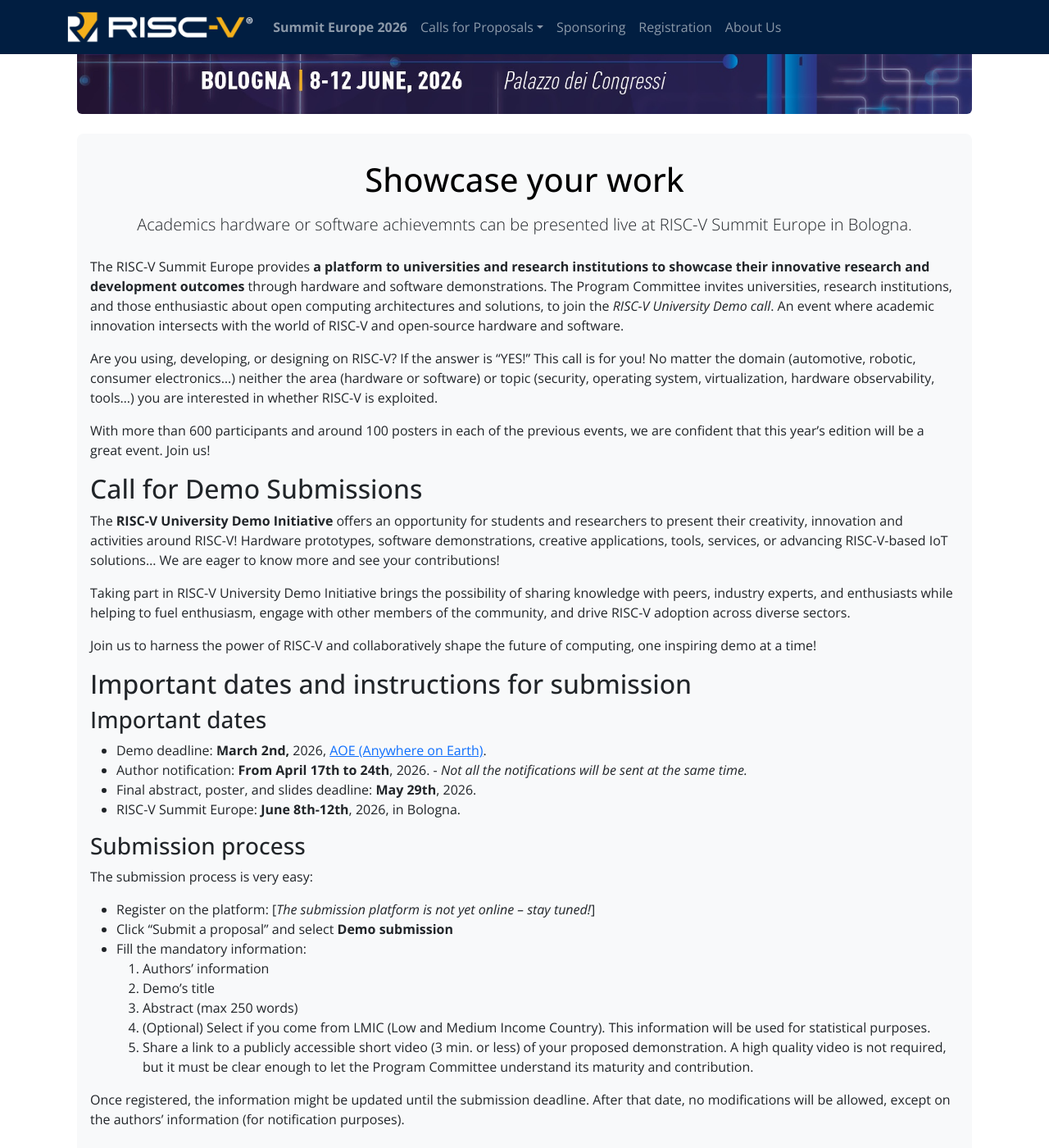
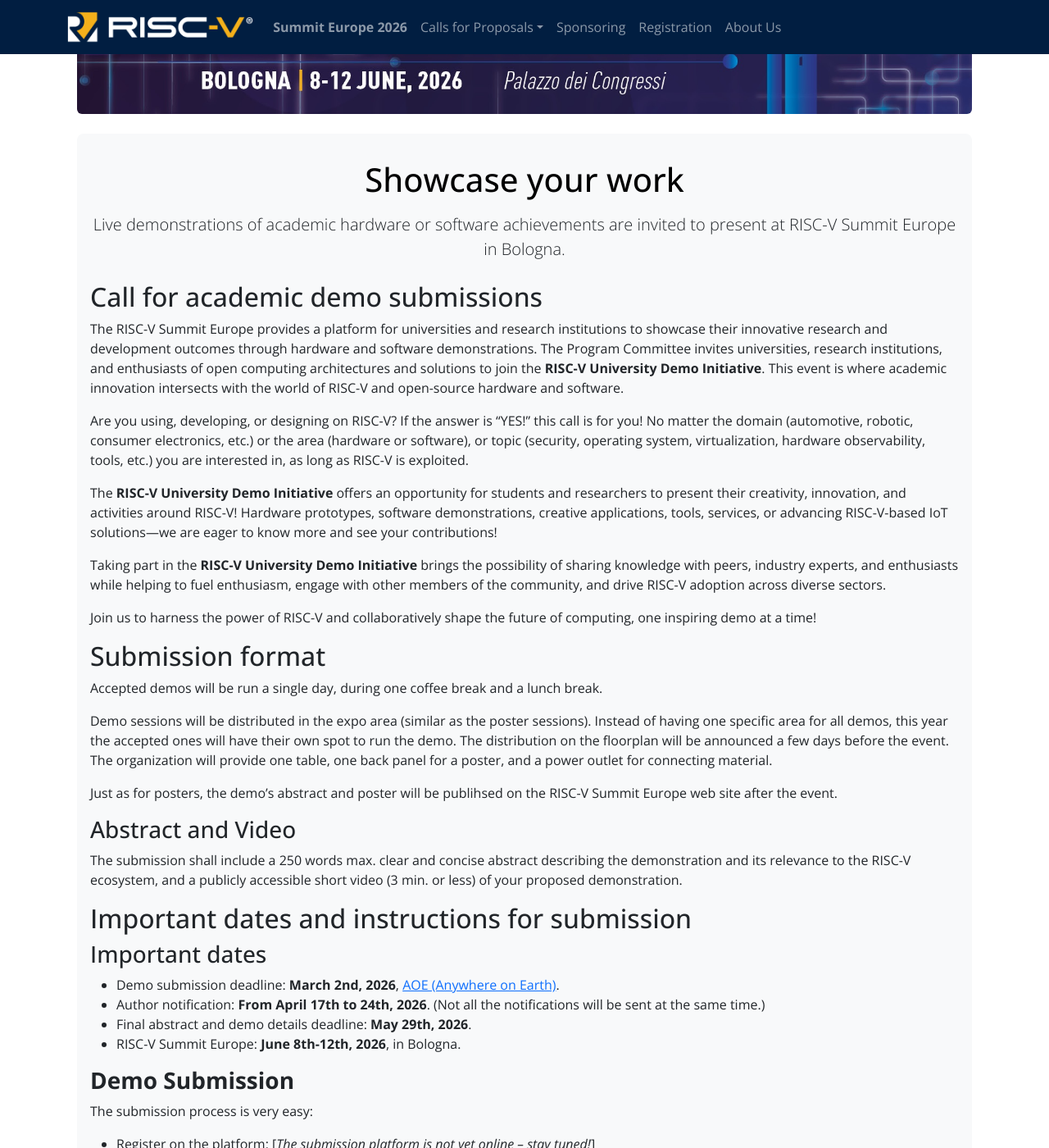
Before and after one commit to riscv-europe/summit-website-development, a Jekyll site: the page built from summit/2026/call-for-demos.md, in a window 1280 px wide and 1400 px high, scrolled down 347 px. Shown: the whole window at 82% size. Built offline with Jekyll 4.4.1, drawn with Linux system fonts in a browser that asks for light colours; some of the changed text lies outside the part shown.

Commit message:
Fix: overal of the CfD.

```diff
--- a/summit/2026/call-for-demos.md
+++ b/summit/2026/call-for-demos.md
@@ -9,39 +9,35 @@
 
 {% include jumboboxstart.html
     title = "Showcase your work"
-    lead = "Academics hardware or software achievemnts can be presented live at RISC-V Summit Europe in Bologna."
+    lead = "Live demonstrations of academic hardware or software achievements are invited to present at RISC-V Summit Europe in Bologna."
 %}
 
-The RISC-V Summit Europe provides **a platform to universities and
+## Call for academic demo submissions
+
+The RISC-V Summit Europe provides a platform for universities and
 research institutions to showcase their innovative research and
-development outcomes** through hardware and software
-demonstrations. The Program Committee invites universities, research
-institutions, and those enthusiastic about open computing
-architectures and solutions, to join the *RISC-V University Demo
-call*. An event where academic innovation intersects with the world of
-RISC-V and open-source hardware and software.
+development outcomes through hardware and software demonstrations. The
+Program Committee invites universities, research institutions, and
+enthusiasts of open computing architectures and solutions to join the
+**RISC-V University Demo Initiative**. This event is where academic
+innovation intersects with the world of RISC-V and open-source
+hardware and software.
 
 Are you using, developing, or designing on RISC-V? If the answer is
-“YES!” This call is for you! No matter the domain (automotive,
-robotic, consumer electronics…) neither the area (hardware or
-software) or topic (security, operating system, virtualization,
-hardware observability, tools…) you are interested in whether RISC-V
-is exploited.
-
-With more than 600 participants and around 100 posters in each of the
-previous events, we are confident that this year’s edition will be a
-great event. Join us!
-
-## Call for Demo Submissions
+“YES!” this call is for you! No matter the domain (automotive,
+robotic, consumer electronics, etc.) or the area (hardware or
+software), or topic (security, operating system, virtualization,
+hardware observability, tools, etc.) you are interested in, as long as
+RISC-V is exploited.
 
 The **RISC-V University Demo Initiative** offers an opportunity for
-students and researchers to present their creativity, innovation and
+students and researchers to present their creativity, innovation, and
 activities around RISC-V! Hardware prototypes, software
 demonstrations, creative applications, tools, services, or advancing
-RISC-V-based IoT solutions… We are eager to know more and see your
+RISC-V-based IoT solutions—we are eager to know more and see your
 contributions!
 
-Taking part in RISC-V University Demo Initiative brings the
+Taking part in the **RISC-V University Demo Initiative** brings the
 possibility of sharing knowledge with peers, industry experts, and
 enthusiasts while helping to fuel enthusiasm, engage with other
 members of the community, and drive RISC-V adoption across diverse
@@ -50,44 +46,66 @@
 Join us to harness the power of RISC-V and collaboratively shape the
 future of computing, one inspiring demo at a time!
 
+## Submission format
+
+Accepted demos will be run a single day, during one coffee break and a
+lunch break.
+
+Demo sessions will be distributed in the expo area (similar as the
+poster sessions). Instead of having one specific area for all demos,
+this year the accepted ones will have their own spot to run the
+demo. The distribution on the floorplan will be announced a few days
+before the event. The organization will provide one table, one back
+panel for a poster, and a power outlet for connecting material.
+
+Just as for posters, the demo’s abstract and poster will be publihsed
+on the RISC-V Summit Europe web site after the event.
+
+### Abstract and Video
+
+The submission shall include a 250 words max. clear and concise
+abstract describing the demonstration and its relevance to the RISC-V
+ecosystem, and a publicly accessible short video (3 min. or less) of
+your proposed demonstration.
+
 ## Important dates and instructions for submission
 
 ### Important dates
 
-- Demo deadline: **March 2nd,** 2026, [AOE (Anywhere on
+- Demo submission deadline: **March 2nd, 2026**, [AOE (Anywhere on
   Earth)](https://en.wikipedia.org/wiki/Anywhere_on_Earth).
-- Author notification: **From April 17th to 24th**, 2026. - *Not all
-  the notifications will be sent at the same time.*
-- Final abstract, poster, and slides deadline: **May 29th**, 2026.
-- RISC-V Summit Europe: **June 8th-12th**, 2026, in Bologna.
+- Author notification: **From April 17th to 24th, 2026**. (Not all the
+  notifications will be sent at the same time.)
+- Final abstract and demo details deadline: **May 29th, 2026**.
+- RISC-V Summit Europe: **June 8th-12th, 2026**, in Bologna.
 
-### Submission process
+### **Demo Submission**
 
 The submission process is very easy:
-
-- Register on the platform: [*The submission platform is not yet online -- stay tuned!*]
-- Click “Submit a proposal” and select **Demo submission**
+- Register on the platform: [*The submission platform is not yet
+  online – stay tuned!*]
+- Click **Submit a proposal** and select **Demo submission**
 - Fill the mandatory information:
     1. Authors’ information
     2. Demo’s title
     3. Abstract (max 250 words)
-    6. (Optional) Select if you come from LMIC (Low and Medium Income
+    4. (Optional) Select if you come from LMIC (Low and Medium Income
        Country). This information will be used for statistical
        purposes.
-    7. Share a link to a publicly accessible short video (3 min. or
-       less) of your proposed demonstration.  A high quality video is
+    5. Share a link to a publicly accessible short video (3 min. or
+       less) of your proposed demonstration. A high quality video is
        not required, but it must be clear enough to let the Program
        Committee understand its maturity and contribution.
 
 Once registered, the information might be updated until the submission
 deadline. After that date, no modifications will be allowed, except on
-the authors' information (for notification purposes).
+the authors’ information (for notification purposes).
 
 ## Acceptance
 
-Please, bear in mind that accepted demos must have, at least, one of
-the authors registered at the event to be presented and having their
-material (description, and recording demo) published on the web.
+Please note that accepted demos must have at least one of the authors
+registered at the event to be presented and have their material
+(description and recording demo) published on the web.
 
 The acceptance notification will be issued at least one week before
 the expiration of the early-bird time. The Program Committee will ask
```
Also changed, not shown: other parts of summit/2026/call-for-demos.md (+1 -16 lines).
